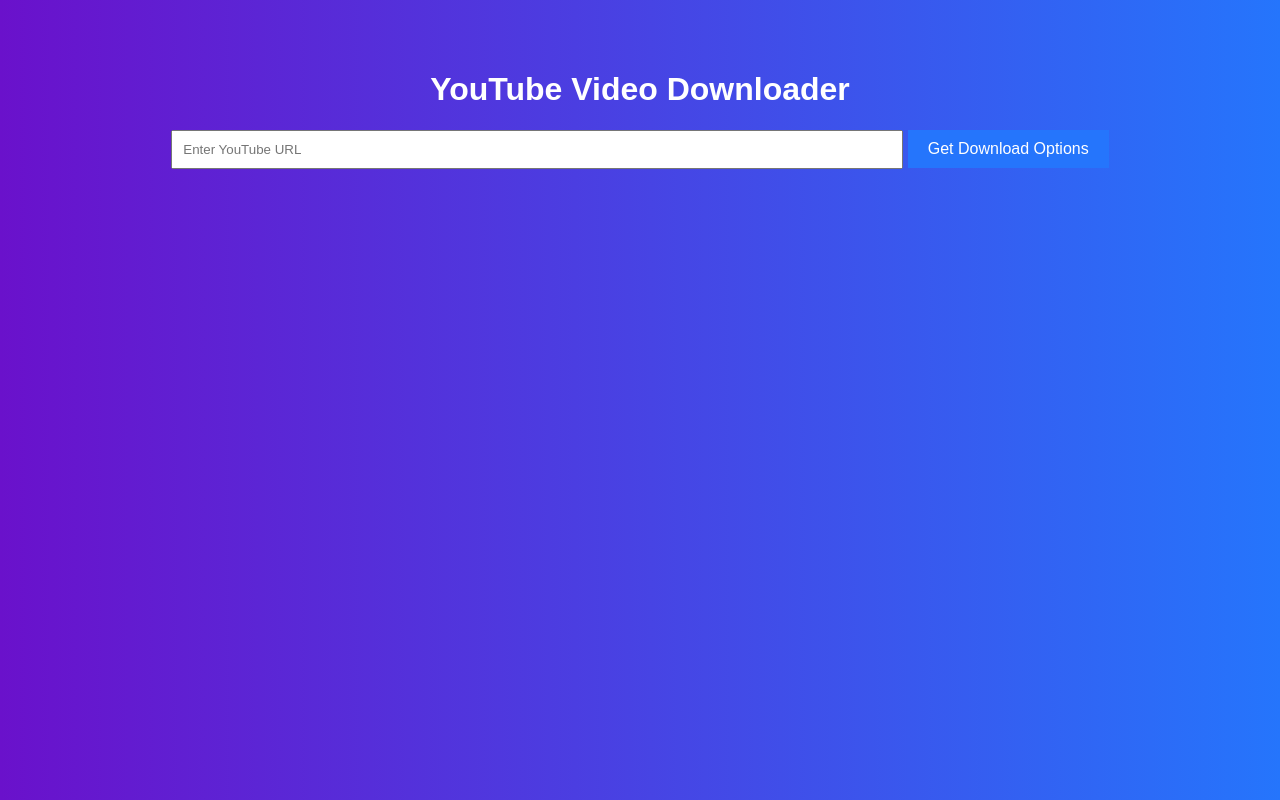
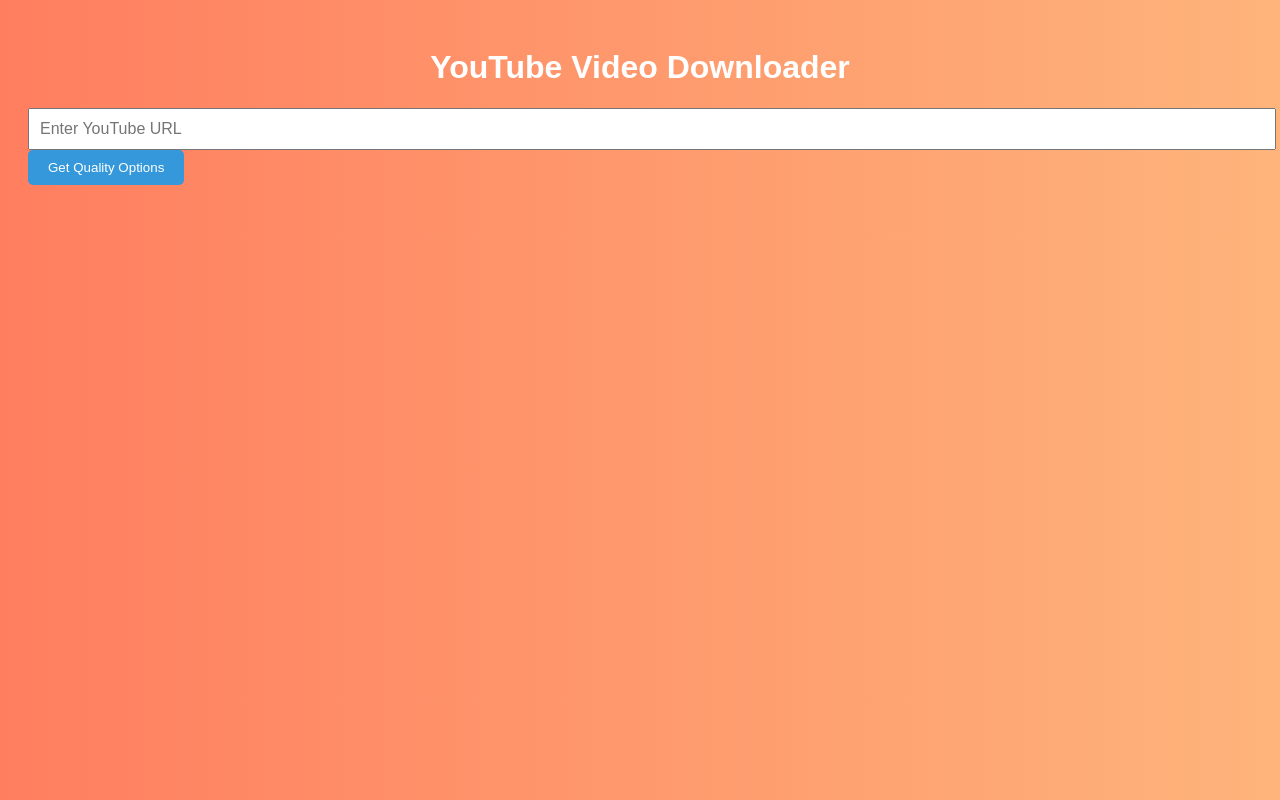
Before and after one commit to m5667/VideoDownloader, a FastAPI app: page / in a window 1280 px wide. Run offline with FastAPI, Linux system fonts and the light colour scheme.

Commit message:
Update index.html

```diff
--- a/templates/index.html
+++ b/templates/index.html
@@ -3,44 +3,41 @@
 <head>
     <meta charset="UTF-8">
     <meta name="viewport" content="width=device-width, initial-scale=1.0">
-    <title>YouTube Downloader</title>
+    <title>YouTube Video Downloader</title>
     <style>
         body {
-            background: linear-gradient(to right, #6a11cb, #2575fc);
+            font-family: Arial, sans-serif;
+            background: linear-gradient(to right, #ff7e5f, #feb47b);
             color: white;
-            font-family: Arial, sans-serif;
-            margin: 0;
-            padding: 0;
-            height: 100vh;
+            padding: 20px;
         }
-        .container {
+        h1 {
             text-align: center;
-            padding: 50px;
         }
-        input[type="text"] {
+        #quality-options {
+            margin-top: 20px;
+        }
+        .quality-option {
+            background-color: #333;
             padding: 10px;
-            width: 60%;
-            margin-bottom: 20px;
+            margin: 5px;
+            border-radius: 5px;
         }
-        button {
-            padding: 10px 20px;
-            background-color: #2575fc;
-            border: none;
-            color: white;
-            cursor: pointer;
-            font-size: 16px;
+        .quality-option a {
+            color: #fff;
+            text-decoration: none;
         }
-        button:hover {
-            background-color: #6a11cb;
+        .loading {
+            text-align: center;
+            margin-top: 20px;
+            display: none;
         }
         .spinner {
-            display: none;
-            margin: 20px auto;
             border: 4px solid #f3f3f3;
-            border-top: 4px solid #2575fc;
+            border-top: 4px solid #3498db;
             border-radius: 50%;
-            width: 50px;
-            height: 50px;
+            width: 30px;
+            height: 30px;
             animation: spin 2s linear infinite;
         }
         @keyframes spin {
@@ -50,39 +47,69 @@
     </style>
 </head>
 <body>
-    <div class="container">
-        <h1>YouTube Video Downloader</h1>
-        <input type="text" id="url" placeholder="Enter YouTube URL">
-        <button onclick="getDownloadOptions()">Get Download Options</button>
-        <div id="spinner" class="spinner"></div>
-        <div id="download-options"></div>
+    <h1>YouTube Video Downloader</h1>
+
+    <input type="text" id="url" placeholder="Enter YouTube URL" style="width: 100%; padding: 10px; font-size: 16px;">
+    <button onclick="fetchInfo()" style="padding: 10px 20px; background-color: #3498db; color: white; border: none; border-radius: 5px;">Get Quality Options</button>
+
+    <div class="loading">
+        <div class="spinner"></div>
+        <p>Loading...</p>
+    </div>
+
+    <div id="quality-options">
+        <!-- Video quality options will be displayed here -->
     </div>
 
     <script>
-        function getDownloadOptions() {
-            const url = document.getElementById("url").value;
-            if (!url) {
-                alert("Please enter a valid URL.");
+        function fetchInfo() {
+            const url = document.getElementById('url').value.trim();
+            if (url === "") {
+                alert("Please enter a URL!");
                 return;
             }
-            document.getElementById("spinner").style.display = "block";
+
+            document.querySelector('.loading').style.display = 'block';
             fetch(`/info?url=${encodeURIComponent(url)}`)
                 .then(response => response.json())
                 .then(data => {
-                    document.getElementById("spinner").style.display = "none";
-                    let optionsHTML = "";
+                    document.querySelector('.loading').style.display = 'none';
+                    let qualityContainer = document.getElementById('quality-options');
+                    qualityContainer.innerHTML = '';  // Clear previous results
+
                     if (data.is_playlist) {
-                        optionsHTML += "<h3>Playlist:</h3>";
                         data.videos.forEach(video => {
-                            optionsHTML += `<p><strong>${video.title}</strong><br>`;
+                            let videoDiv = document.createElement('div');
+                            videoDiv.classList.add('quality-option');
+                            videoDiv.innerHTML = `<strong>${video.title}</strong><br/>`;
                             video.formats.forEach(format => {
-                                optionsHTML += `<a href="/download?url=${encodeURIComponent(url)}&format_id=${format.format_id}">${format.height || 'Audio'} - ${format.ext}</a><br>`;
+                                videoDiv.innerHTML += `Quality: ${format.height || 'Audio'} - ${format.ext}<br/>`;
                             });
+                            qualityContainer.appendChild(videoDiv);
                         });
                     } else {
-                        optionsHTML += "<h3>Video:</h3>";
+                        let mp4Div = document.createElement('div');
+                        mp4Div.classList.add('quality-option');
+                        mp4Div.innerHTML = `<strong>Video Quality Options (MP4):</strong><br/>`;
                         data.mp4_formats.forEach(format => {
-                            optionsHTML += `<a href="/download?url=${encodeURIComponent(url)}&format_id=${format.format_id}">MP4 - ${format.height}p</a><br>`;
+                            mp4Div.innerHTML += `Quality: ${format.height || 'Audio'} - ${format.ext}<br/>`;
                         });
+                        qualityContainer.appendChild(mp4Div);
+
+                        let mp3Div = document.createElement('div');
+                        mp3Div.classList.add('quality-option');
+                        mp3Div.innerHTML = `<strong>Audio Quality Options (MP3):</strong><br/>`;
                         data.mp3_formats.forEach(format => {
-                            optionsHTML += `<a href="/download?url=${encodeURIComponent
+                            mp3Div.innerHTML += `Quality: ${format.abr} - ${format.ext}<br/>`;
+                        });
+                        qualityContainer.appendChild(mp3Div);
+                    }
+                })
+                .catch(error => {
+                    document.querySelector('.loading').style.display = 'none';
+                    alert("Error fetching data. Please try again.");
+                });
+        }
+    </script>
+</body>
+</html>
```
